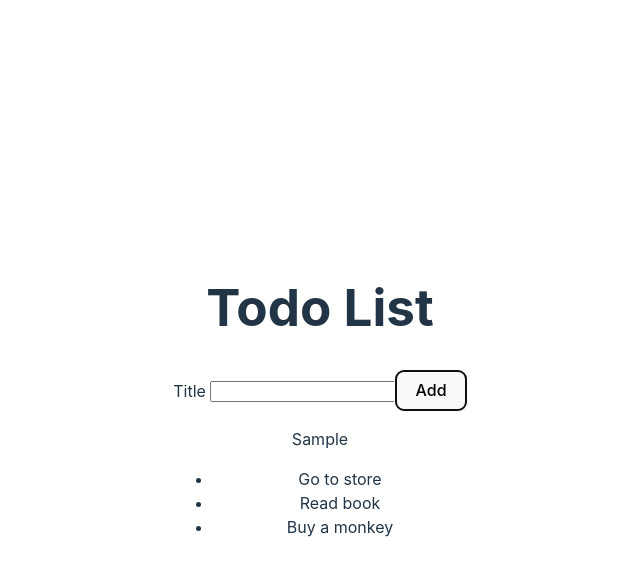
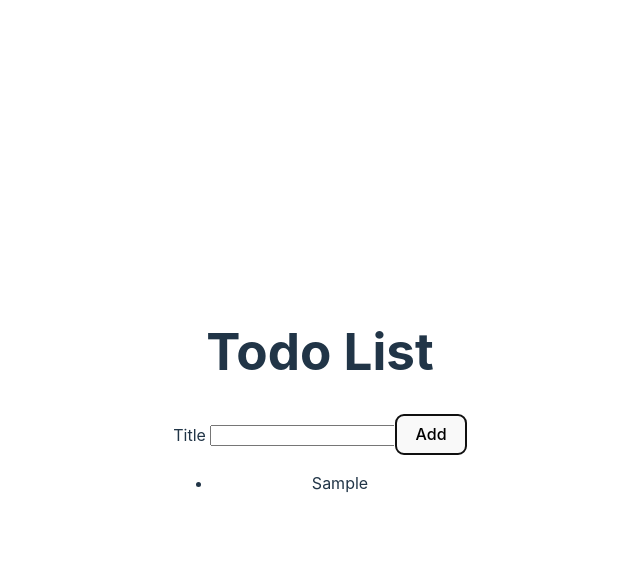
Before and after one commit to StuvaScript/react-todo, a React (Vite) app: page / in a window 1280 px wide. Both pictures are taken after typing "Sample" into the empty fields and a click on the button "Add". Shown: the top 576 px of the page, without its empty margins (320-960 px from the left). Built offline with nearby package versions, Linux system fonts and the light colour scheme.

Commit message:
Finish lesson 1.4

```diff
--- a/src/AddTodoForm.jsx
+++ b/src/AddTodoForm.jsx
@@ -1,16 +1,25 @@
+import { useState } from "react";
+
 export default function AddTodoForm({ onAddTodo }) {
+  const [todoTitle, setTodoTitle] = useState("");
+
+  const handleTitleChange = (event) => setTodoTitle(event.target.value);
+
   const handleAddTodo = (event) => {
     event.preventDefault();
-    const todoTitle = event.target.title.value;
-    console.log(todoTitle);
-    onAddTodo(todoTitle);
-    event.target.title.value = "";
+    onAddTodo({ title: todoTitle, id: Date.now() });
+    setTodoTitle("");
   };
 
   return (
     <form onSubmit={handleAddTodo}>
       <label htmlFor="todoTitle">Title </label>
-      <input id="todoTitle" name="title"></input>
+      <input
+        id="todoTitle"
+        name="title"
+        value={todoTitle}
+        onChange={handleTitleChange}
+      ></input>
       <button>Add</button>
     </form>
   );
--- a/src/App.jsx
+++ b/src/App.jsx
@@ -4,14 +4,15 @@ import AddTodoForm from "./AddTodoForm";
 import TodoList from "./TodoList";
 
 function App() {
-  const [newTodo, setNewTodo] = useState("");
+  const [todoList, setTodoList] = useState([]);
+
+  const addTodo = (newTodo) => setTodoList([...todoList, newTodo]);
 
   return (
     <>
       <h1>Todo List</h1>
-      <AddTodoForm onAddTodo={setNewTodo} />
-      <p>{newTodo}</p>
-      <TodoList />
+      <AddTodoForm onAddTodo={addTodo} />
+      <TodoList todoList={todoList} />
     </>
   );
 }
--- a/src/TodoList.jsx
+++ b/src/TodoList.jsx
@@ -1,12 +1,6 @@
 import TodoListItem from "./TodoListItem";
 
-const todoList = [
-  { id: 1, title: "Go to store" },
-  { id: 2, title: "Read book" },
-  { id: 3, title: "Buy a monkey" },
-];
-
-export default function TodoList() {
+export default function TodoList({ todoList }) {
   return (
     <ul>
       {todoList.map(({ id, title }) => (
--- a/src/TodoListItem.jsx
+++ b/src/TodoListItem.jsx
@@ -1,3 +1,3 @@
-export default function TodoListItem(props) {
-  return <li>{props.todo}</li>;
+export default function TodoListItem({ todo }) {
+  return <li>{todo}</li>;
 }
```
Also changed, not shown: .eslintrc.cjs.
